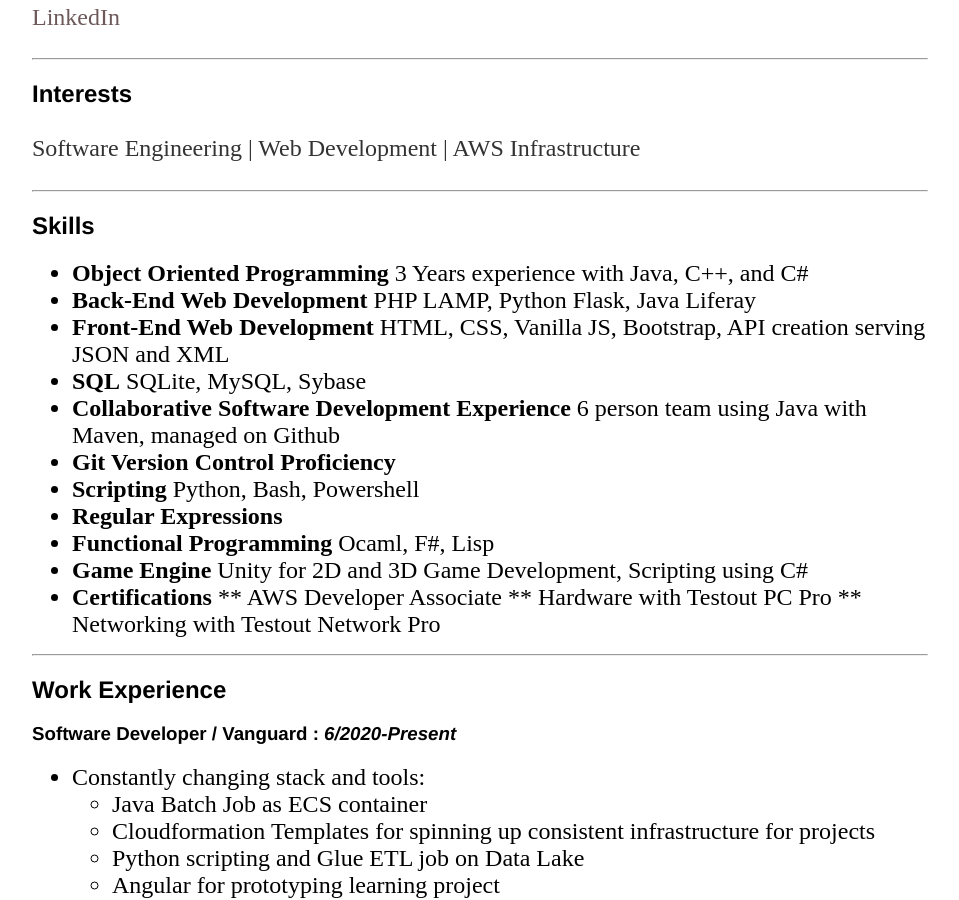
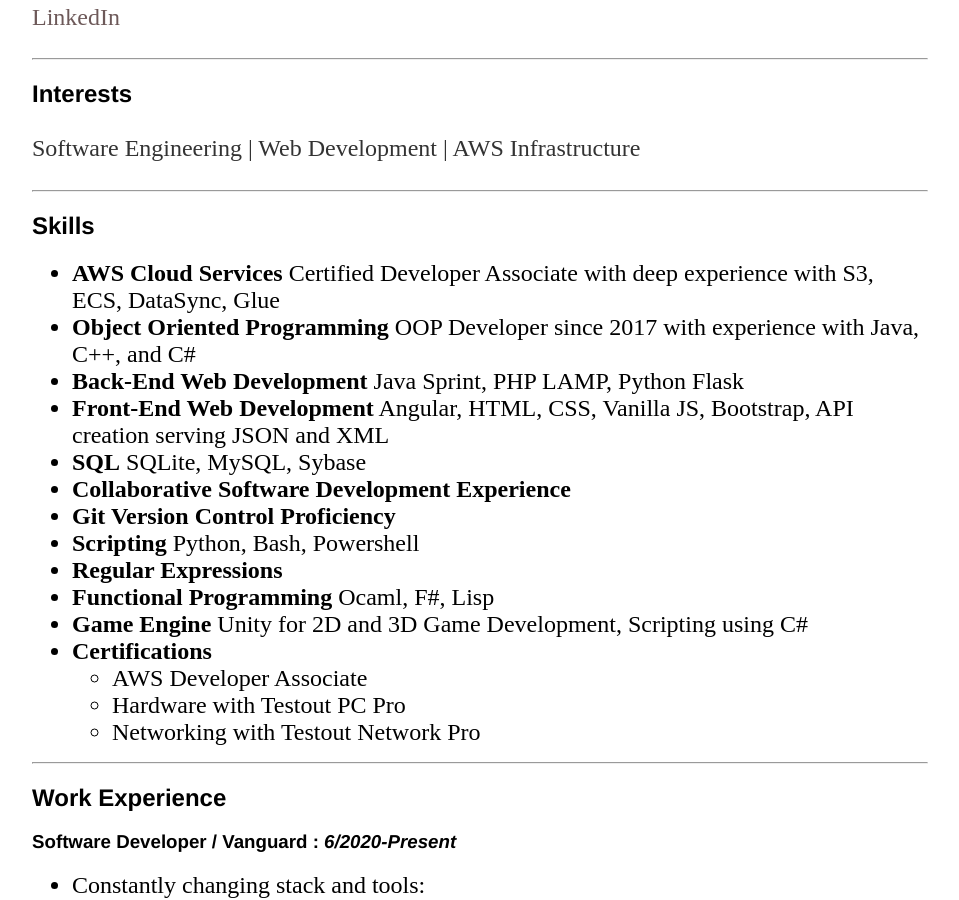
Before and after one commit to MattFossett/mattfossett.github.io, a Jekyll site: the page built from cv/index.md, in a window 1280 px wide and 900 px high, scrolled down 331 px. Shown: the whole window, without its empty margins (160-1119 px from the left). Built offline with Jekyll 4.4.1, drawn with Linux system fonts in a browser that asks for light colours.

Commit message:
Update index.md

```diff
--- a/cv/index.md
+++ b/cv/index.md
@@ -20,20 +20,21 @@
 
 ## Skills
 
-* **Object Oriented Programming** 3 Years experience with Java, C++, and C#
-* **Back-End Web Development** PHP LAMP, Python Flask, Java Liferay
-* **Front-End Web Development** HTML, CSS, Vanilla JS, Bootstrap, API creation serving JSON and XML
+* **AWS Cloud Services** Certified Developer Associate with deep experience with S3, ECS, DataSync, Glue
+* **Object Oriented Programming** OOP Developer since 2017 with experience with Java, C++, and C#
+* **Back-End Web Development** Java Sprint, PHP LAMP, Python Flask
+* **Front-End Web Development** Angular, HTML, CSS, Vanilla JS, Bootstrap, API creation serving JSON and XML
 * **SQL** SQLite, MySQL, Sybase
-* **Collaborative Software Development Experience** 6 person team using Java with Maven, managed on Github
+* **Collaborative Software Development Experience**
 * **Git Version Control Proficiency**
 * **Scripting** Python, Bash, Powershell
 * **Regular Expressions**
 * **Functional Programming** Ocaml, F#, Lisp
 * **Game Engine** Unity for 2D and 3D Game Development, Scripting using C#
 * **Certifications**
-** AWS Developer Associate
-** Hardware with Testout PC Pro
-** Networking with Testout Network Pro
+  * AWS Developer Associate
+  * Hardware with Testout PC Pro
+  * Networking with Testout Network Pro
 
 ---------
 
```
